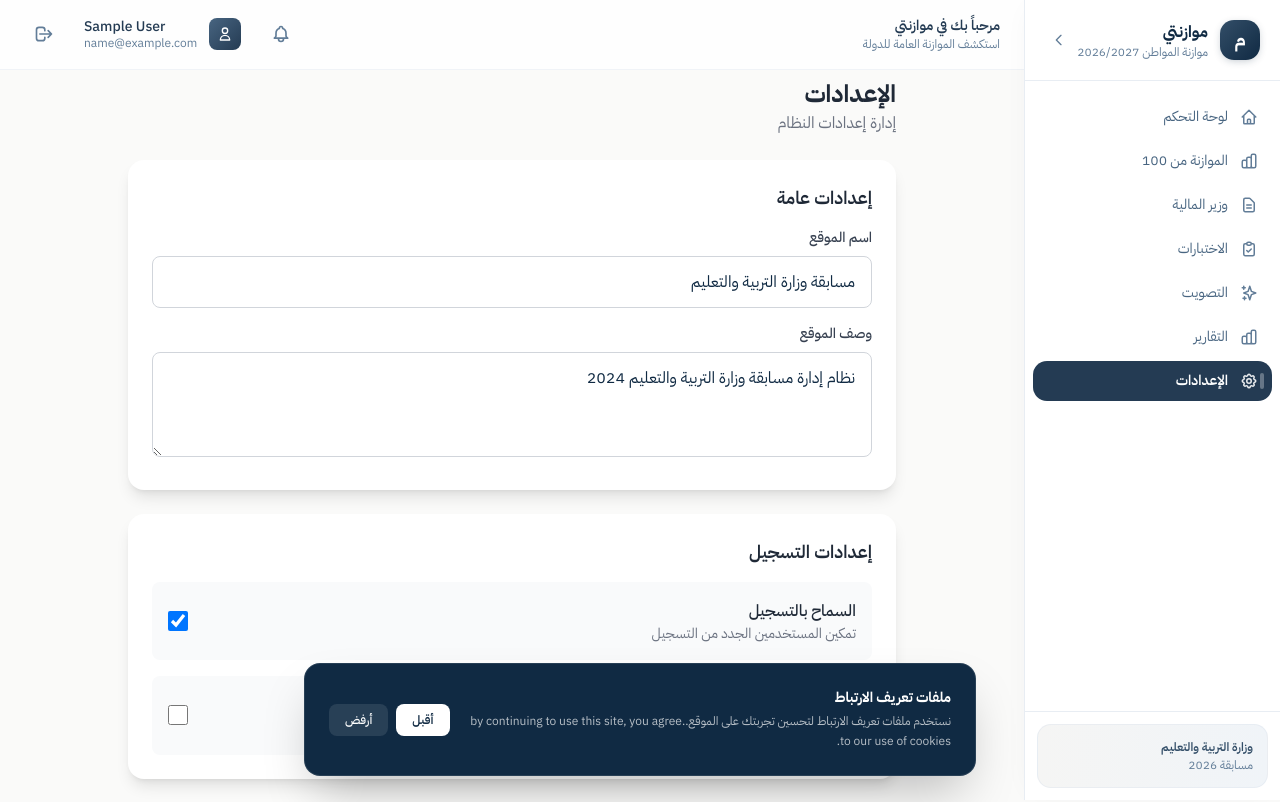
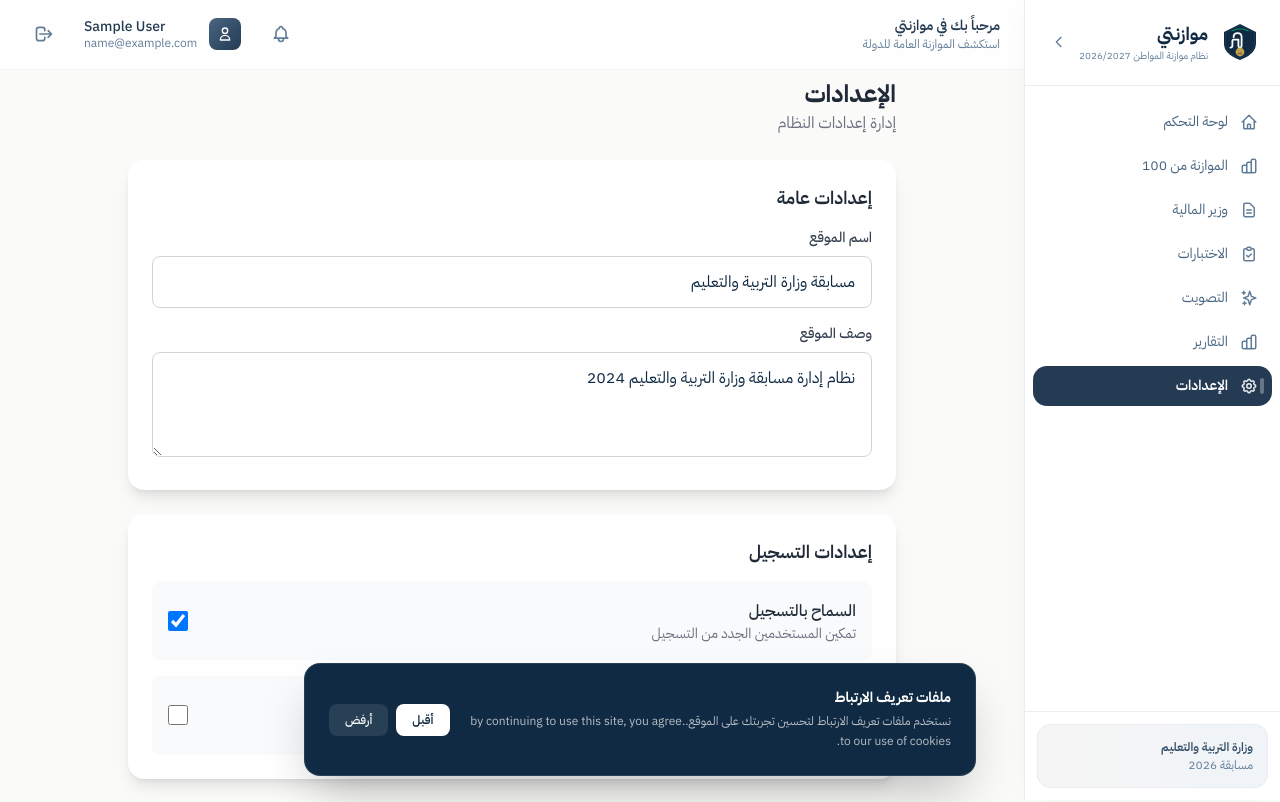
Before and after one commit to Yomna-Mohamed2802/mawaznety, a React (Vite) app: page /settings in a window 1280 px wide. Shown: the top 802 px of the page. Built offline with nearby package versions, Linux system fonts and the light colour scheme; no server answers; sample sign-in values are in the browser's storage.

Commit message:
feat: professional shield logo + MawaznetyLogo component

```diff
--- a/src/components/layout/Sidebar.jsx
+++ b/src/components/layout/Sidebar.jsx
@@ -10,6 +10,7 @@ import {
   HiOutlineDocumentText,
   HiOutlineChevronLeft,
 } from 'react-icons/hi';
+import MawaznetyLogo from '../ui/MawaznetyLogo';
 
 const menuItems = [
   { path: '/', label: 'لوحة التحكم', icon: HiOutlineHome },
@@ -49,16 +50,8 @@ const Sidebar = ({ isOpen, onClose, collapsed, onToggleCollapse }) => {
       >
         {/* Logo + Toggle */}
         <div className={`border-b border-primary-100/60 flex items-center ${collapsed ? 'px-2 py-4 flex-col gap-2' : 'px-5 py-5 justify-between'}`}>
-          <div className={`flex items-center ${collapsed ? 'justify-center' : 'gap-3'}`}>
-            <div className="w-10 h-10 bg-gradient-to-br from-primary-700 to-primary-900 rounded-xl flex items-center justify-center flex-shrink-0" style={{ boxShadow: '0 2px 8px -2px rgb(16 42 67 / 0.3)' }}>
-              <span className="text-white font-bold text-lg">م</span>
-            </div>
-            {!collapsed && (
-              <div>
-                <h1 className="font-bold text-primary-900 text-base">موازنتي</h1>
-                <p className="text-xs text-primary-500">موازنة المواطن 2026/2027</p>
-              </div>
-            )}
+          <div className={`${collapsed ? 'flex justify-center' : ''}`}>
+            <MawaznetyLogo size="sm" showText={!collapsed} />
           </div>
 
           {/* Toggle + Close buttons */}
--- /dev/null
+++ b/src/components/ui/MawaznetyLogo.jsx
@@ -0,0 +1,61 @@
+const MawaznetyLogo = ({ size = 'md', showText = true, className = '' }) => {
+  const sizes = {
+    sm: { icon: 40, text: 'text-lg', sub: 'text-[10px]' },
+    md: { icon: 56, text: 'text-xl', sub: 'text-xs' },
+    lg: { icon: 80, text: 'text-2xl', sub: 'text-sm' },
+  };
+
+  const s = sizes[size] || sizes.md;
+
+  return (
+    <div className={`flex items-center gap-3 ${className}`}>
+      <div
+        className="relative flex-shrink-0"
+        style={{ width: s.icon, height: s.icon }}
+      >
+        <svg viewBox="0 0 100 100" fill="none" xmlns="http://www.w3.org/2000/svg" className="w-full h-full">
+          <defs>
+            <linearGradient id="logoBg" x1="0" y1="0" x2="100" y2="100">
+              <stop offset="0%" stopColor="#102a43" />
+              <stop offset="100%" stopColor="#243b53" />
+            </linearGradient>
+            <linearGradient id="logoAccent" x1="0" y1="0" x2="60" y2="60">
+              <stop offset="0%" stopColor="#059669" />
+              <stop offset="100%" stopColor="#10b981" />
+            </linearGradient>
+            <linearGradient id="logoGold" x1="0" y1="0" x2="60" y2="0">
+              <stop offset="0%" stopColor="#d4a843" />
+              <stop offset="100%" stopColor="#f0c75e" />
+            </linearGradient>
+          </defs>
+          {/* Shield */}
+          <path d="M50 5 L90 25 L90 55 Q90 80 50 95 Q10 80 10 55 L10 25 Z" fill="url(#logoBg)" />
+          <path d="M50 9 L86 27 L86 55 Q86 77 50 91 Q14 77 14 55 L14 27 Z" fill="none" stroke="#fff" strokeWidth="1" strokeOpacity="0.15" />
+          {/* Top arc */}
+          <path d="M30 22 Q50 12 70 22" fill="none" stroke="url(#logoAccent)" strokeWidth="2.5" strokeLinecap="round" />
+          {/* Letter Meem */}
+          <g transform="translate(50, 46)">
+            <path
+              d="M-16 -8 Q-16 -18 -6 -18 Q4 -18 4 -8 L4 12 Q4 18 0 18 Q-4 18 -4 12 L-4 -2 L-16 -2 Q-19 -2 -19 1 L-19 12 Q-19 18 -24 18"
+              fill="none" stroke="#fff" strokeWidth="4.5" strokeLinecap="round" strokeLinejoin="round"
+            />
+          </g>
+          {/* Coin */}
+          <circle cx="50" cy="75" r="11" fill="url(#logoGold)" opacity="0.9" />
+          <circle cx="50" cy="75" r="8" fill="none" stroke="#fff" strokeWidth="0.8" strokeOpacity="0.3" />
+          <text x="50" y="79" textAnchor="middle" fontFamily="Arial,sans-serif" fontSize="7" fontWeight="bold" fill="#102a43">ج.م</text>
+        </svg>
+      </div>
+      {showText && (
+        <div>
+          <h1 className={`font-bold text-primary-900 ${s.text}`} style={{ fontFamily: "'IBM Plex Sans Arabic', sans-serif" }}>
+            موازنتي
+          </h1>
+          <p className={`text-primary-500 ${s.sub}`}>نظام موازنة المواطن 2026/2027</p>
+        </div>
+      )}
+    </div>
+  );
+};
+
+export default MawaznetyLogo;
--- a/src/pages/Login.jsx
+++ b/src/pages/Login.jsx
@@ -2,6 +2,7 @@ import { useState, useEffect, useRef } from 'react';
 import { useNavigate } from 'react-router-dom';
 import { motion } from 'framer-motion';
 import { useAuth } from '../context/AuthContext';
+import MawaznetyLogo from '../components/ui/MawaznetyLogo';
 
 const GOOGLE_CLIENT_ID = import.meta.env.VITE_GOOGLE_CLIENT_ID || '';
 
@@ -72,10 +73,10 @@ const Login = () => {
       >
         <div className="bg-white rounded-3xl p-8" style={{ boxShadow: '0 20px 40px -12px rgb(0 0 0 / 0.1)' }}>
           <div className="text-center mb-8">
-            <div className="w-16 h-16 bg-gradient-to-br from-primary-700 to-primary-900 rounded-2xl flex items-center justify-center mx-auto mb-4 shadow-sm">
-              <span className="text-2xl font-bold text-white">م</span>
+            <div className="flex justify-center mb-2">
+              <MawaznetyLogo size="lg" showText={false} />
             </div>
-            <h1 className="text-xl font-bold text-primary-900">موازنتي</h1>
+            <h1 className="text-xl font-bold text-primary-900" style={{ fontFamily: "'IBM Plex Sans Arabic', sans-serif" }}>موازنتي</h1>
             <p className="text-sm text-primary-500 mt-1">نظام مسابقة 2026</p>
           </div>
 
```
Also changed, not shown: public/favicon.svg, public/logo-full.svg (added).
